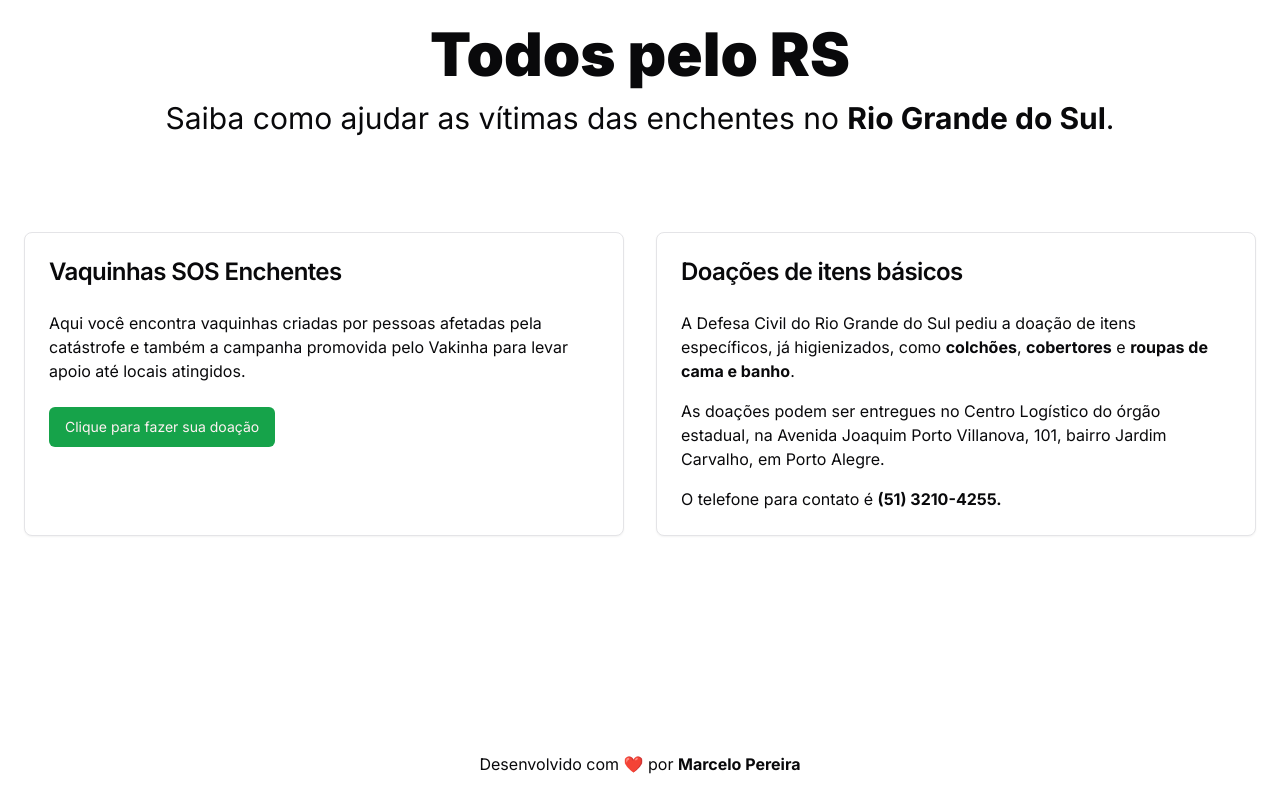
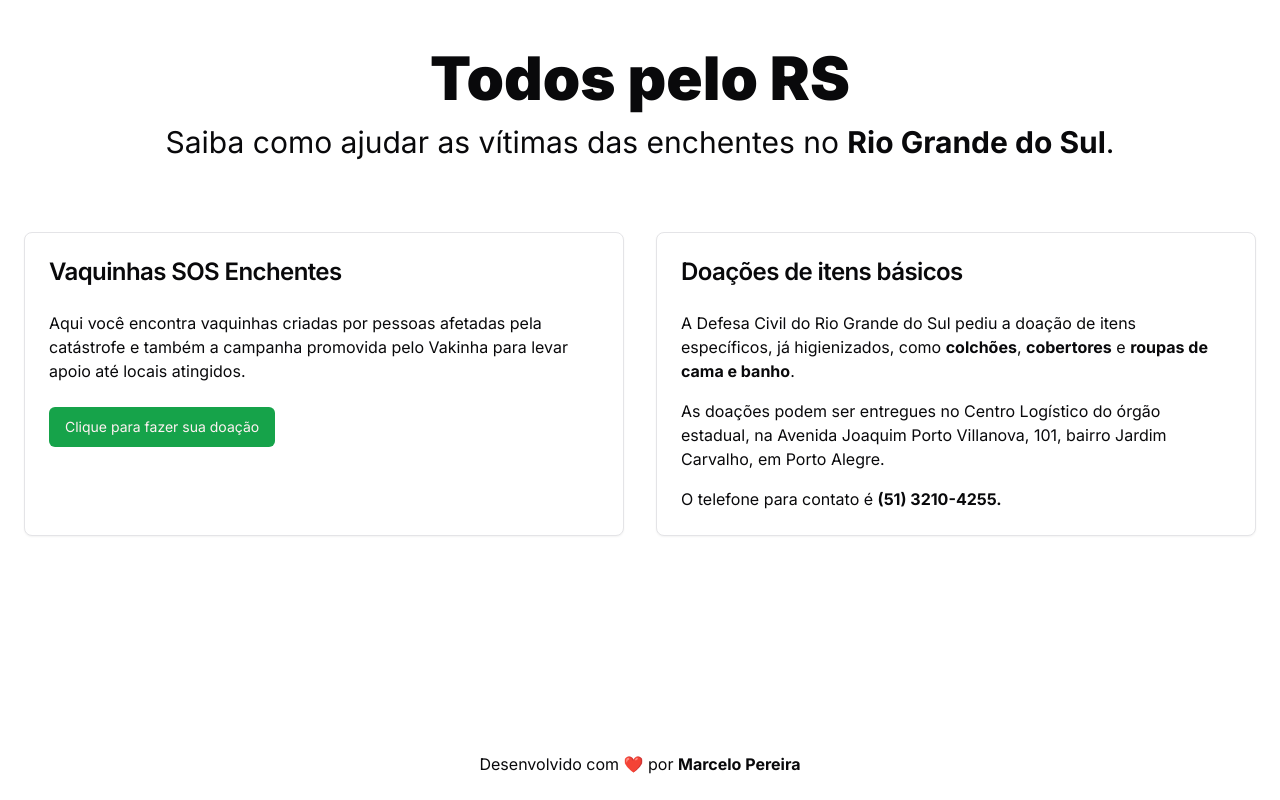
Before and after one commit to marcelopoars/todospelors-app, a Next.js app: page / in a window 1280 px wide. Built offline with nearby package versions, Linux system fonts and the light colour scheme.

Commit message:
chore: change header styles

```diff
--- a/src/app/layout.tsx
+++ b/src/app/layout.tsx
@@ -36,8 +36,8 @@ export default function RootLayout({
       <body
         className={`${inter.className} flex flex-col min-h-screen text-pretty`}
       >
-        <header className="p-6">
-          <div className="max-w-7xl mx-auto text-center mb-12">
+        <header className="px-6 pt-8 lg:pt-12 lg:mb-12">
+          <div className="max-w-7xl mx-auto text-center">
             <h1 className="text-4xl lg:text-6xl font-black leading-tight mb-4">
               Todos pelo RS
             </h1>
```
